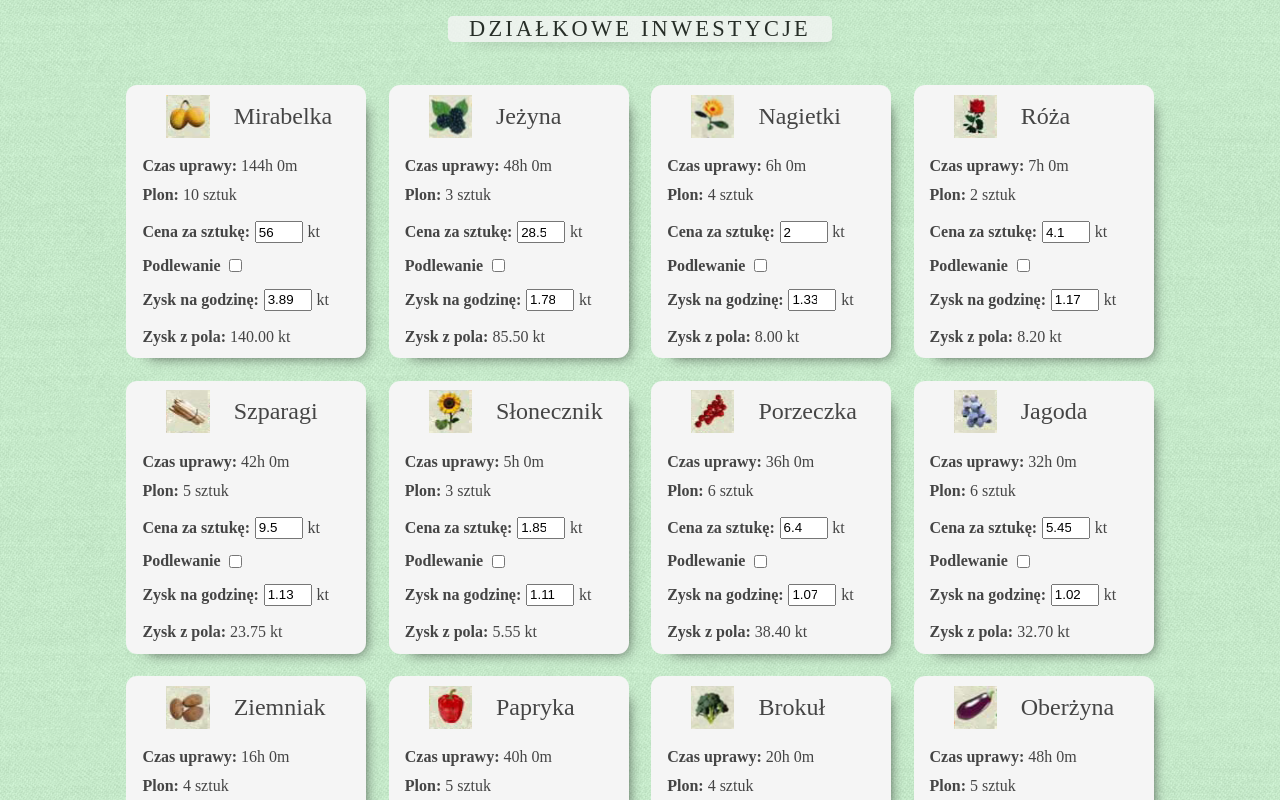
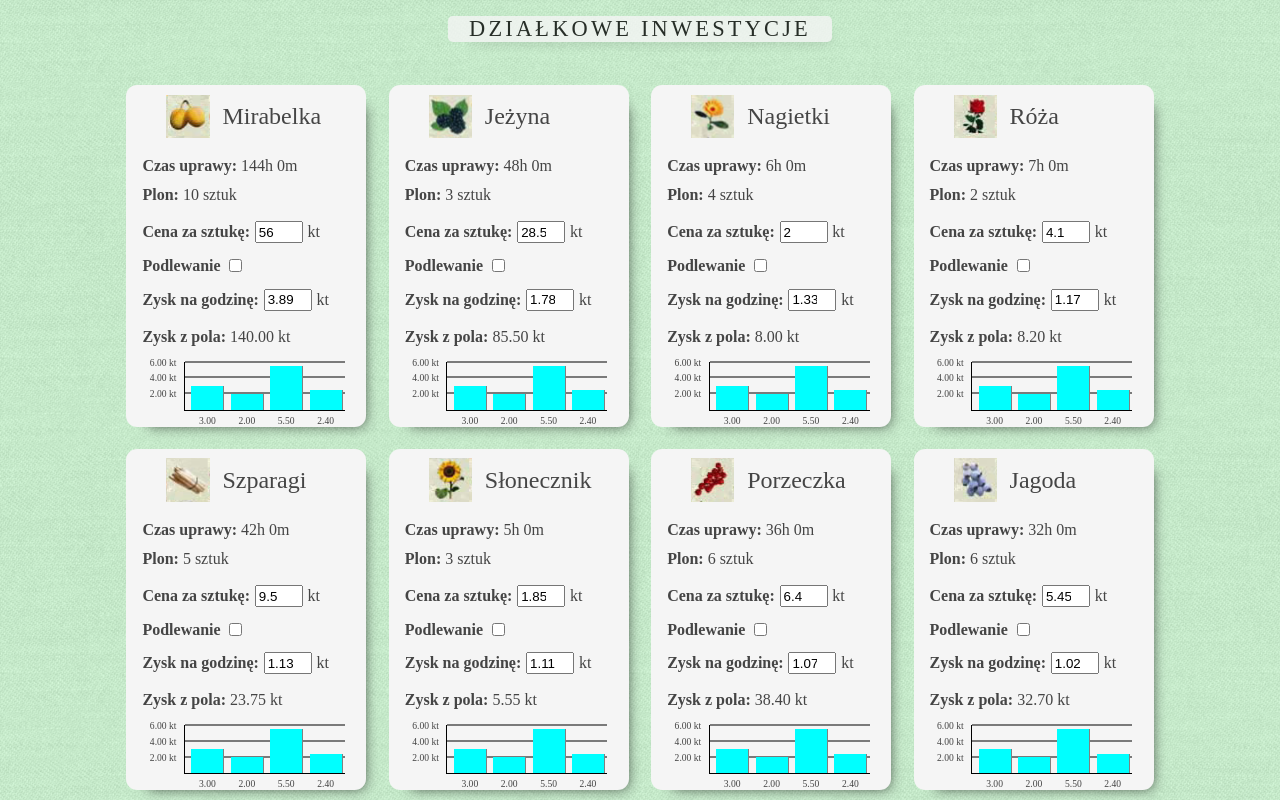
Before and after one commit to delektowski/farm-economy, a React (Create React App) app: page / in a window 1280 px wide. Shown: the top 800 px of the page. Built offline with nearby package versions, Linux system fonts and the light colour scheme.

Commit message:
Add chart

```diff
--- a/package.json
+++ b/package.json
@@ -8,7 +8,8 @@
     "react-scripts": "0.9.x"
   },
   "devDependencies": {
-    "prettier": "^1.19.1"
+    "prettier": "^1.19.1",
+    "styled-components": "^4.4.1"
   },
   "scripts": {
     "start": "react-scripts start",
--- a/src/App.css
+++ b/src/App.css
@@ -28,7 +28,7 @@ html {
 .Title {
     text-align: center;
     font-weight: 500;
-    margin: .5rem .5rem .5rem 1.5rem;
+    margin: .5rem .5rem .5rem .8rem;
 }
 
 .ContainerTitle {
@@ -43,7 +43,7 @@ html {
     width: 14rem;
     border-radius: 0.7rem;
     margin: 0.7rem;
-    padding: .1rem 0 .1rem 1rem;
+    padding: .1rem 0 1rem 1rem;
     box-shadow: 10px 10px 13px -12px rgba(0, 0, 0, 0.75);
     background: whitesmoke;
 }
--- /dev/null
+++ b/src/Data/data.js
@@ -0,0 +1 @@
+export const chartData = [3, 2, 5.5, 2.4];
--- /dev/null
+++ b/src/FruitContainer/Chart/Chart.jsx
@@ -0,0 +1,94 @@
+import React from "react";
+import styled from "styled-components";
+
+function offsetProportion(ktPositionOffset) {
+    if (ktPositionOffset === 5) {
+        return -25;
+    } else if (ktPositionOffset >= 6) {
+        return -27;
+    }
+    return (-ktPositionOffset) - 18
+}
+
+const ChartContainer = styled.div`
+  margin-left: 2.6rem;
+  display: flex;
+  align-items: flex-end;
+  width: 10rem;
+  height: 3rem;
+  border-left: 1px solid black;
+  border-bottom: 1px solid black;
+  position: relative;
+  margin-top: 1rem;
+`;
+
+const ChartColumn = styled.div`
+  width: 2rem;
+  height: ${({height}) => height}%;
+  background: cyan;
+  border-right: solid grey 0.1rem;
+  margin-left: 0.4rem;
+  position: relative;
+  &:after {
+  content: "${({cost}) => cost.toFixed(2)}";
+  position: absolute;
+  bottom: -1rem;
+  left: 50%;
+  transform: translateX(-50%);
+  font-size: 0.6rem;
+  }
+`;
+
+const ChartLine = styled.div`
+  height: 1px;
+  top: ${({top}) => top}%;
+  transform: translateY(-50%);
+  width: 100%;
+  background: black;
+  position: absolute;
+  &:after {
+    content: "${props => props.kt} kt";
+    position: absolute;
+    left: ${({ktPositionOffset}) => {
+    return offsetProportion(ktPositionOffset)
+}}%;
+    font-size: 0.6rem;
+    top: -500%;
+  }
+`;
+
+const Chart = ({chartData}) => {
+    const chartDataMax = Math.ceil(Math.max(...chartData));
+    const getKtPositionOffset = () => {
+        return (chartDataMax).toFixed(2).length
+    };
+    const setKtAmount = (ktLine) => {
+
+        if (ktLine === 3) {
+            return chartDataMax.toFixed(2)
+        }
+        if (ktLine === 2) {
+            return (chartDataMax - chartDataMax / 3).toFixed(2)
+        }
+        if (ktLine === 1) {
+            return (chartDataMax - (chartDataMax / 3 + chartDataMax / 3)).toFixed(2)
+        }
+
+    };
+
+    return (
+        <div>
+            <ChartContainer>
+                <ChartLine top={0} kt={setKtAmount(3)} ktPositionOffset={getKtPositionOffset()}/>
+                <ChartLine top={33} kt={setKtAmount(2)} ktPositionOffset={getKtPositionOffset()}/>
+                <ChartLine top={66} kt={setKtAmount(1)} ktPositionOffset={getKtPositionOffset()}/>
+                <ChartColumn height={(chartData[0] / chartDataMax) * 100} cost={chartData[0]}/>
+                <ChartColumn height={(chartData[1] / chartDataMax) * 100} cost={chartData[1]}/>
+                <ChartColumn height={(chartData[2] / chartDataMax) * 100} cost={chartData[2]}/>
+                <ChartColumn height={(chartData[3] / chartDataMax) * 100} cost={chartData[3]}/>
+            </ChartContainer>
+        </div>
+    );
+};
+
+export default Chart;
--- a/src/FruitContainer/FruitContainer.jsx
+++ b/src/FruitContainer/FruitContainer.jsx
@@ -1,5 +1,7 @@
 import React, { useState, useEffect } from "react";
 import img from "../img/fruitVege.jpg";
+import Chart from "./Chart/Chart";
+import {chartData} from '../Data/data'
 
 const FruitContainer = ({
   fruitName,
@@ -106,6 +108,7 @@ const FruitContainer = ({
             <div style={image} />
             <h2 className="Title">{fruitName}</h2>
           </div>
+
           <p className="Paragraph">
             <strong>Czas uprawy: </strong> {getCroppingTimeHoursAndMinute()}
           </p>
@@ -167,6 +170,7 @@ const FruitContainer = ({
             <strong>Zysk z pola: </strong>
             {((price * fruitCrop) / fieldMultiplier).toFixed(2)} kt
           </p>
+          <Chart chartData={chartData}/>
         </section>
       </label>
     </div>
```
Also changed, not shown: 1 other file (tests, documents, lock files or other folders).
